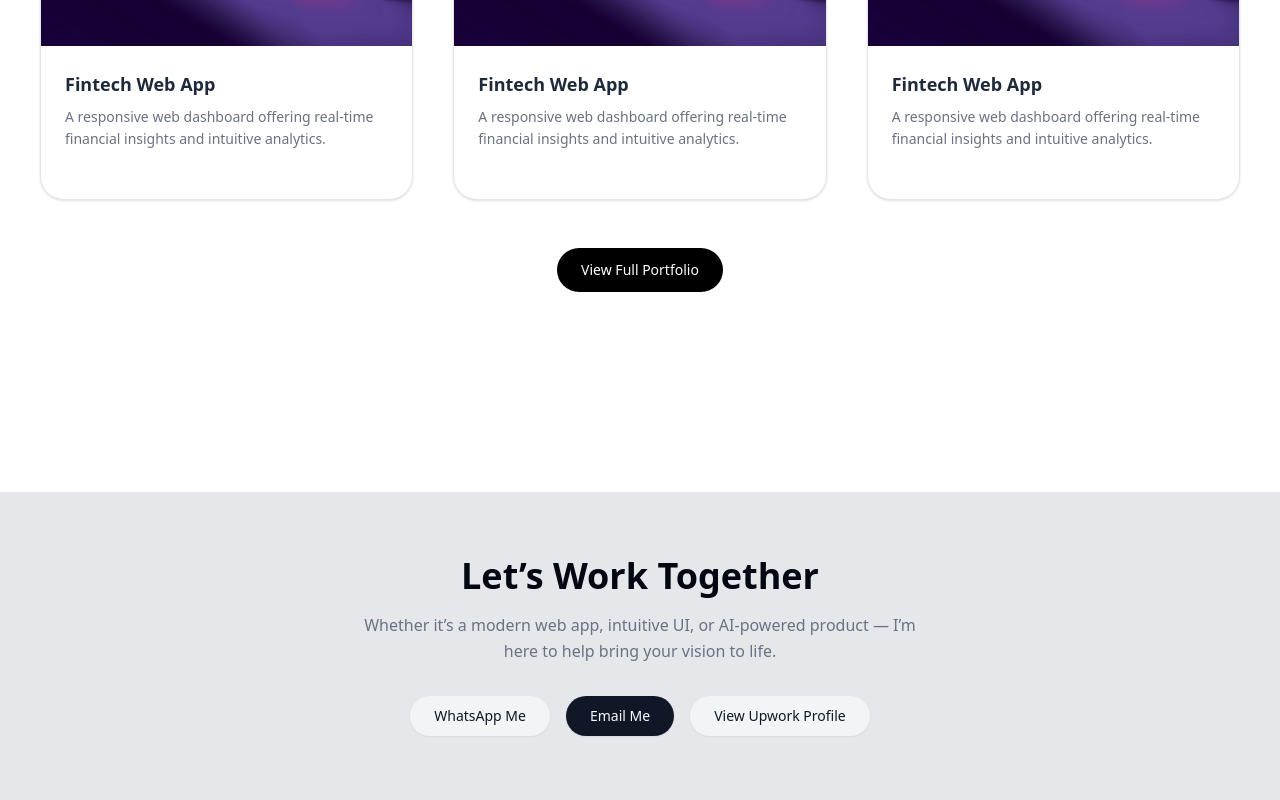
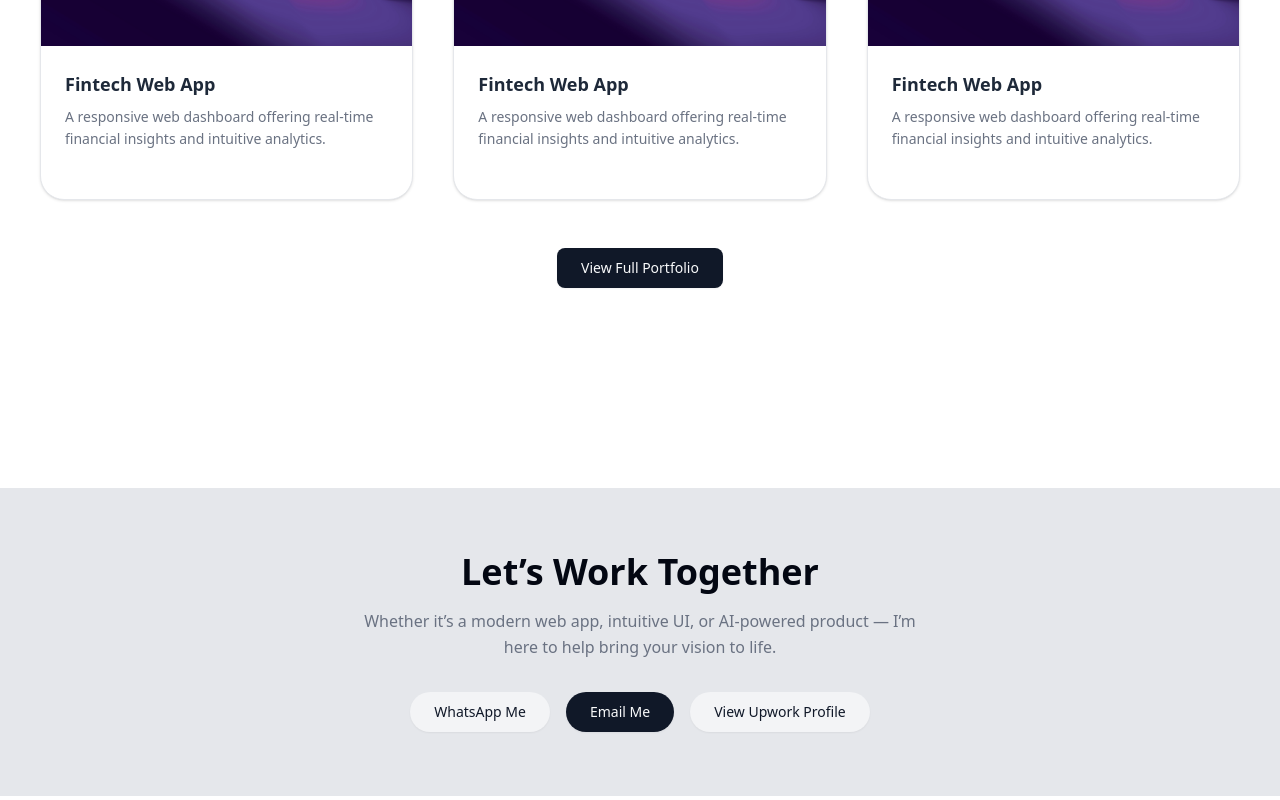
Before and after one commit to abreel/abbey-portfolio, a Next.js app: page / in a window 1280 px wide. Shown: the part 1375-2175 px from the top of the page. Built offline with nearby package versions, Linux system fonts and the light colour scheme.

Commit message:
code update

```diff
--- a/app/AnimatedSections.tsx
+++ b/app/AnimatedSections.tsx
@@ -6,6 +6,7 @@ import Link from 'next/link';
 import { HeroSection } from '@/components/homepage/Hero';
 import { Project } from '@/types/project';
 import ProjectsList from '@/components/lists/ProjectsList';
+import { Button } from '@/components/ui/button';
 
 interface Props {
   projects: Project[];
@@ -34,12 +35,14 @@ export default function AnimatedSections({ projects }: Props) {
 
         {/* View Portfolio Button */}
         <div className="mt-12 text-center">
-          <Link
-            href="/portfolio"
-            className="inline-block px-6 py-3 text-sm font-medium text-white bg-black dark:bg-white dark:text-black rounded-full hover:opacity-80 transition"
-          >
-            View Full Portfolio
-          </Link>
+          <Button className="py-5 px-6">
+            <Link
+              href="/portfolio"
+              // className="inline-block px-6 py-3 text-sm font-medium text-white bg-black dark:bg-white dark:text-black rounded-full hover:opacity-80 transition"
+            >
+              View Full Portfolio
+            </Link>
+          </Button>
         </div>
       </div>
 
```
